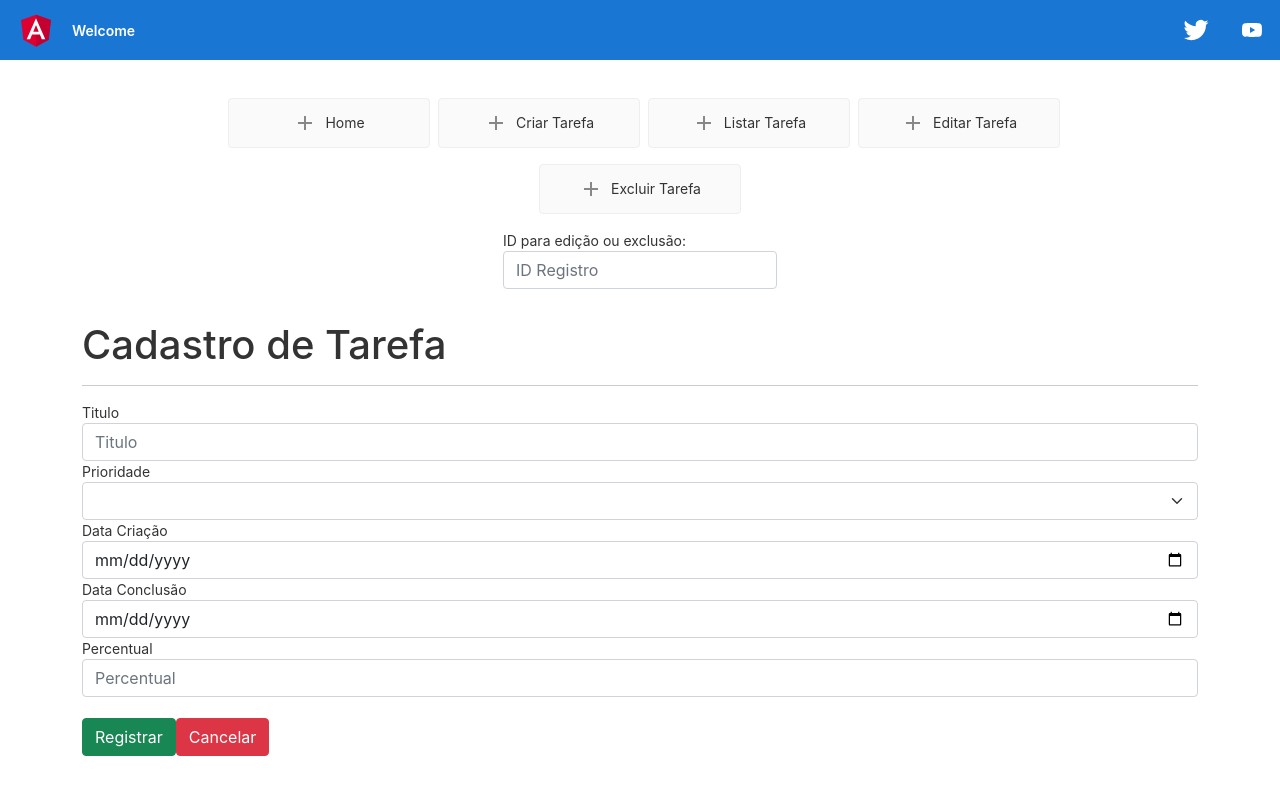
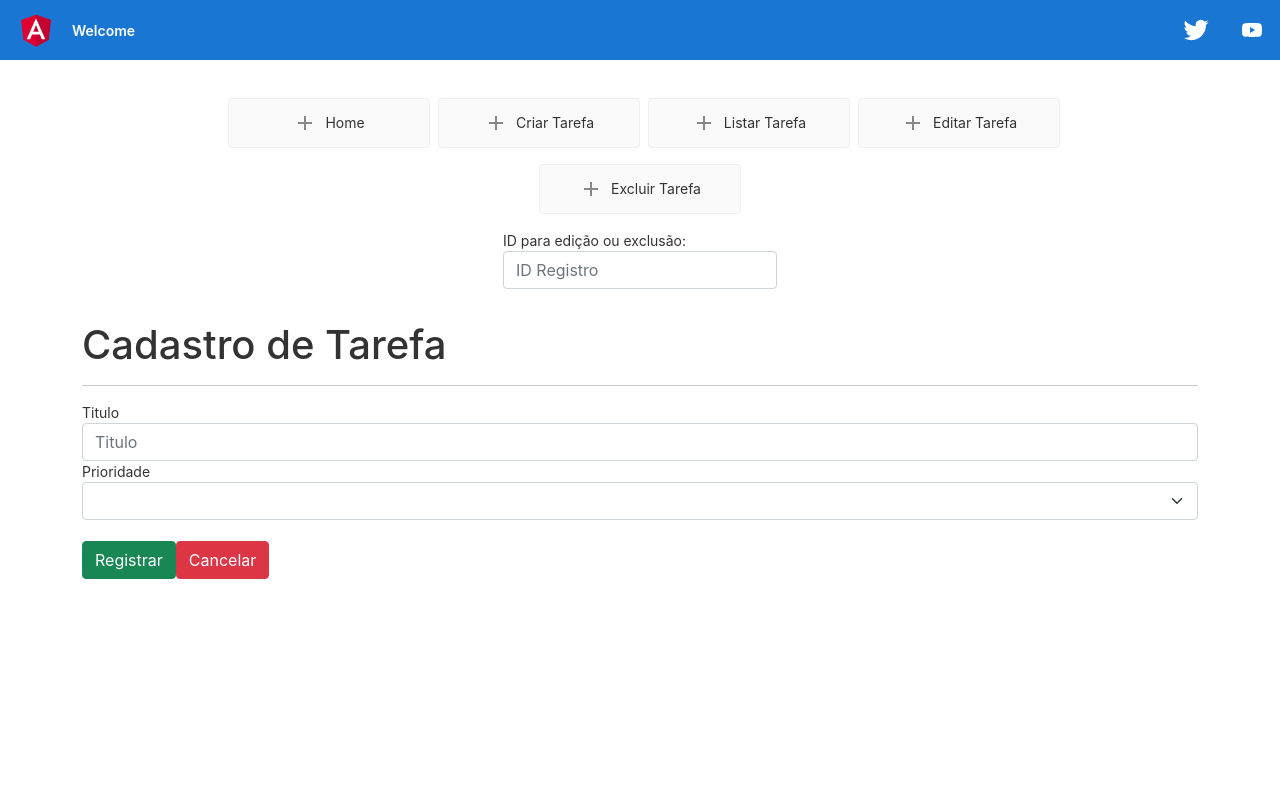
Before and after one commit to lucasdetoffollemos/eAgenda, an Angular app: page /tarefa/criar in a window 1280 px wide. Shown: the top 794 px of the page. Built offline with nearby package versions, Linux system fonts and the light colour scheme.

Commit message:
Feita a funcionalidadede criar conectar com a API

```diff
--- a/src/app/app.module.ts
+++ b/src/app/app.module.ts
@@ -10,6 +10,8 @@ import { TarefaEditarComponent } from './tarefa/editar/tarefa-editar.component';
 import { LocalStorageTarefaService } from './tarefa/services/local-storage-tarefa.service';
 import { ExemploTarefaGuard } from './shared/guards/exemplo-tarefa.guard';
 import { NgbModule } from '@ng-bootstrap/ng-bootstrap';
+import { HttpClientModule } from '@angular/common/http';
+import { HttpTarefaService } from './tarefa/services/http-tarefa.service';
 
 @NgModule({
   declarations: [
@@ -23,10 +25,12 @@ import { NgbModule } from '@ng-bootstrap/ng-bootstrap';
     AppRoutingModule,
     FormsModule,
     ReactiveFormsModule,
-    NgbModule
+    NgbModule,
+    HttpClientModule
   ],
   providers: [
     {provide: 'ITarefaServiceToken', useClass: LocalStorageTarefaService},
+    {provide: 'IHttpTarefaServiceToken', useClass: HttpTarefaService},
     ExemploTarefaGuard
   ],
   bootstrap: [AppComponent]
--- /dev/null
+++ b/src/app/shared/interfaces/IHttpTarefaService.ts
@@ -0,0 +1,6 @@
+import { Observable } from "rxjs";
+import { TarefaCreateViewModel } from "../viewModels/Tarefa/TarefaCreateTarefaViewModel";
+
+export interface IHttpTarefaService{
+    adicionarTarefa(tarefa: TarefaCreateViewModel): Observable<TarefaCreateViewModel>
+}
--- /dev/null
+++ b/src/app/shared/viewModels/Tarefa/TarefaCreateTarefaViewModel.ts
@@ -0,0 +1,4 @@
+export class TarefaCreateViewModel{
+    titulo: string
+    prioridade: number;
+}
--- a/src/app/tarefa/criar/tarefa-criar.component.html
+++ b/src/app/tarefa/criar/tarefa-criar.component.html
@@ -22,20 +22,7 @@
         </select>
     </div>
 
-    <label class="control-label" for="dataCriacao">Data Criação</label>
-    <div>
-        <input class="form-control" id="dataCriacao" type="date" placeholder="Data Criação" formControlName ="dataCriacao">
-    </div>
 
-    <label class="control-label" for="dataConclusao">Data Conclusão</label>
-    <div>
-        <input class="form-control" id="dataConclusao" type="date" placeholder="Data Criação" formControlName ="dataConclusao">
-    </div>
-
-    <label class="control-label" for="percentual">Percentual</label>
-    <div>
-        <input class="form-control" id="percentual" type="number" placeholder="Percentual" formControlName ="percentual">
-    </div>
     <br>
     <div>
         <button class="btn btn-success" id = "registrar" type ="submit">Registrar</button>
--- a/src/app/tarefa/criar/tarefa-criar.component.ts
+++ b/src/app/tarefa/criar/tarefa-criar.component.ts
@@ -2,6 +2,7 @@ import { Component, Inject, OnInit } from '@angular/core';
 import { FormControl, FormGroup } from '@angular/forms';
 import { Router } from '@angular/router';
 import { prioridadeType } from 'src/app/shared/enums/prioridadeEnum';
+import { IHttpTarefaService } from 'src/app/shared/interfaces/IHttpTarefaService';
 import { ITarefaService } from 'src/app/shared/interfaces/ITarefaService';
 import { Tarefa } from 'src/app/shared/model/Tarefa';
 import { TarefaService } from '../services/tarefa.service';
@@ -21,7 +22,7 @@ export class TarefaCriarComponent implements OnInit {
   tipos = prioridadeType
   prioridades: any[]
 
-  constructor(private router:Router, @Inject('ITarefaServiceToken') private servico: ITarefaService) {
+  constructor(private router:Router, @Inject('IHttpTarefaServiceToken') private servico: IHttpTarefaService) {
 
   }
 
@@ -31,17 +32,14 @@ export class TarefaCriarComponent implements OnInit {
 
     this.cadastroForm = new FormGroup({
       titulo: new FormControl(''),
-      dataCriacao: new FormControl(''),
-      dataConclusao: new FormControl(''),
       prioridade: new FormControl(''),
-      percentual: new FormControl('')
     })
   }
 
   adicionarTarefa(){
 
     this.tarefa = Object.assign({}, this.tarefa, this.cadastroForm.value)
-    this.servico.adicionarTarefa(this.tarefa)
+    this.servico.adicionarTarefa(this.tarefa).subscribe((tarefa) => console.log(tarefa))
 
     this.cadastroForm.reset()
 
--- /dev/null
+++ b/src/app/tarefa/services/http-tarefa.service.ts
@@ -0,0 +1,19 @@
+import { Injectable } from '@angular/core';
+import { HttpClient } from '@angular/common/http';
+import { Observable } from 'rxjs';
+import { IHttpTarefaService } from 'src/app/shared/interfaces/IHttpTarefaService';
+import { TarefaCreateViewModel } from 'src/app/shared/viewModels/Tarefa/TarefaCreateTarefaViewModel';
+
+@Injectable({
+  providedIn: 'root'
+})
+export class HttpTarefaService implements IHttpTarefaService{
+
+  constructor(private http: HttpClient) { }
+
+  apiUrl = "http://localhost:37942/api/tarefa"
+
+  adicionarTarefa(tarefa: TarefaCreateViewModel): Observable<TarefaCreateViewModel> {
+    return this.http.post<TarefaCreateViewModel>(this.apiUrl, tarefa)
+  }
+}
```
